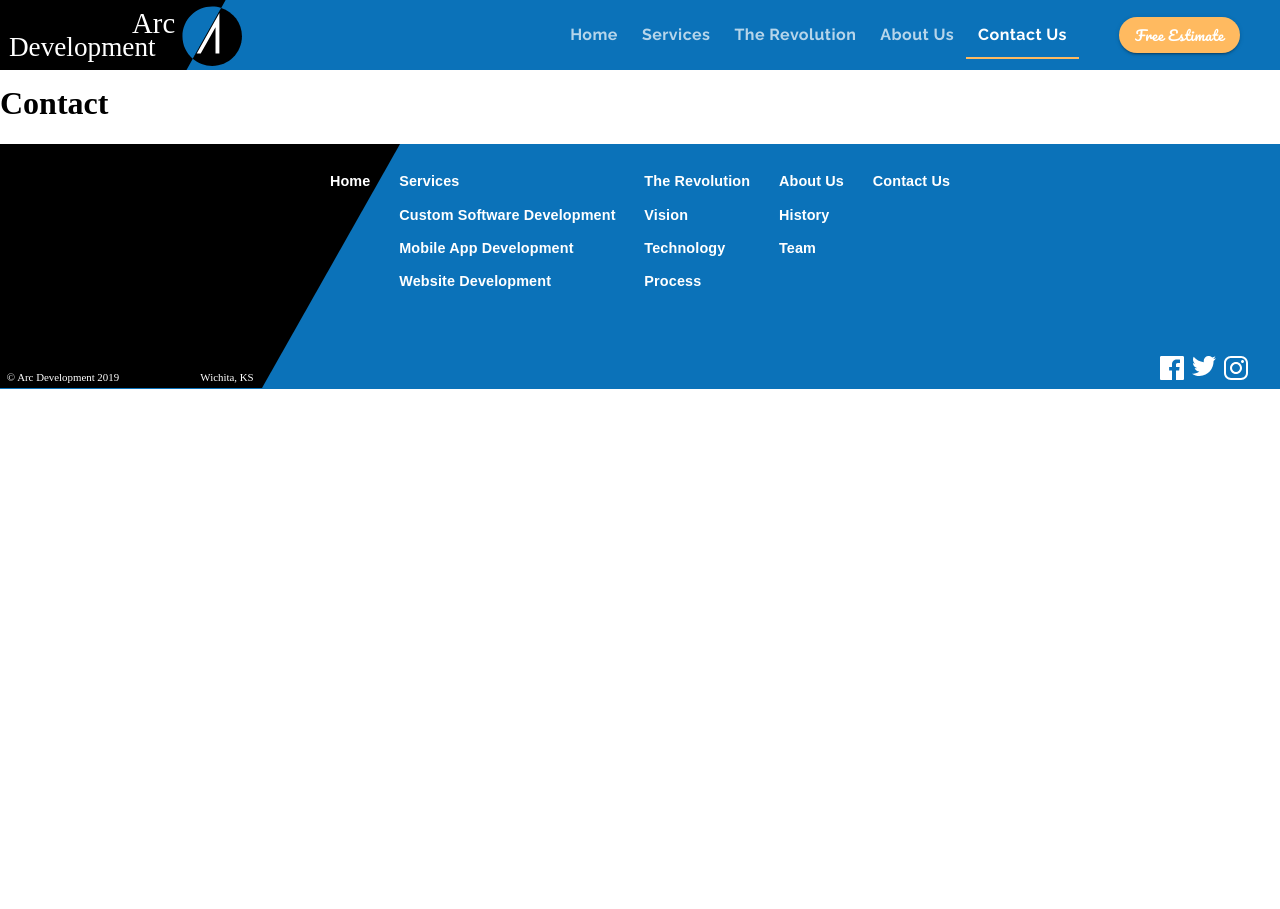
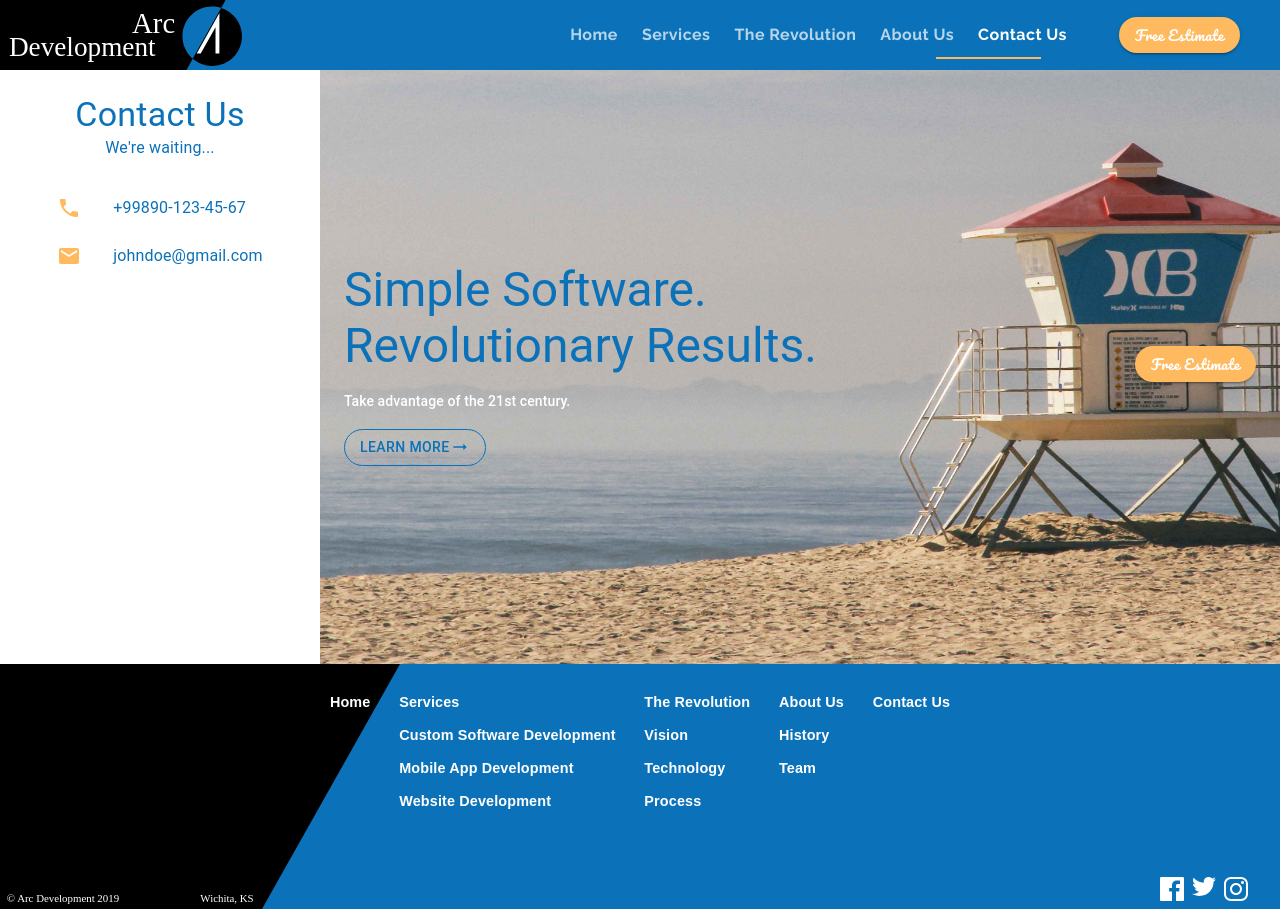
Before and after one commit to oybek703/mui-react, a React (Create React App) app: page /contact in a window 1280 px wide. Before the commit the page ends 800 px from the top, so only its background shows below. Built offline with nearby package versions, Linux system fonts and the light colour scheme.

Commit message:
contact page done until form

```diff
--- a/src/components/About.js
+++ b/src/components/About.js
@@ -1,10 +1,11 @@
-import React from 'react'
+import React, {Fragment} from 'react'
 import {Avatar, Container, makeStyles, Typography, useMediaQuery} from "@material-ui/core"
 import Grid from "@material-ui/core/Grid"
 import history from '../assets/history.svg'
 import avatar from '../assets/founder.jpg'
 import yearbook from '../assets/yearbook.svg'
 import puppy from '../assets/puppy.svg'
+import ActionCall from "./UI/ActionCall"
 const useStyles = makeStyles(theme => ({
     marginTop: {
         marginTop: '1em'
@@ -45,7 +46,8 @@ const About = () => {
     const classes = useStyles()
     const matchSM = useMediaQuery(theme => theme.breakpoints.down('sm'))
     return (
-        <Container>
+        <Fragment>
+            <Container>
             <Grid justify={matchSM ? 'center' : 'flex-start'} container className={classes.marginTop}>
                 <Typography color='primary' align={matchSM ? 'center' : 'left'} variant='h4'>About Us</Typography>
             </Grid>
@@ -102,6 +104,8 @@ const About = () => {
                 </Grid>
             </Grid>
         </Container>
+            <ActionCall/>
+        </Fragment>
     )
 }
 
--- a/src/components/App.js
+++ b/src/components/App.js
@@ -11,6 +11,7 @@ import MobileApps from "./MobileApps"
 import Websites from "./Websites"
 import Revolution from "./Revolution"
 import About from "./About"
+import Contact from "./Contact"
 const App = () => {
     return (
         <ThemeProvider theme={theme}>
@@ -24,7 +25,7 @@ const App = () => {
                  <Route  exact path='/websites' component={Websites}/>
                  <Route  exact path='/revolution' component={Revolution}/>
                  <Route  exact path='/about' component={About}/>
-                 <Route  exact path='/contact' component={() => <h1>Contact</h1>}/>
+                 <Route  exact path='/contact' component={Contact}/>
                  <Route  exact path='/estimate' component={() => <h1>Free Estimate</h1>}/>
              </Switch>
                 <Footer/>
--- /dev/null
+++ b/src/components/Contact.js
@@ -0,0 +1,62 @@
+import React from 'react'
+import Grid from "@material-ui/core/Grid"
+import ActionCall from "./UI/ActionCall"
+import {List, makeStyles, Typography, useMediaQuery} from "@material-ui/core"
+import ListItem from "@material-ui/core/ListItem"
+import ListItemIcon from "@material-ui/core/ListItemIcon"
+import PhoneIcon from '@material-ui/icons/Phone'
+import EmailIcon from '@material-ui/icons/Email';
+import ListItemText from "@material-ui/core/ListItemText"
+import Link from "@material-ui/core/Link"
+
+const useStyles = makeStyles(theme => ({
+    pageContainer: {
+        [theme.breakpoints.up('md')]: {
+            marginTop: '-4em',
+        }
+    },
+    contactPart: {
+        marginTop: '.4em',
+        [theme.breakpoints.up('md')]: {
+            paddingTop: '4.5em',
+        }
+    }
+}))
+
+const Contact = () => {
+    const matchSM = useMediaQuery(theme => theme.breakpoints.down('sm'))
+    const classes = useStyles()
+    return (
+        <Grid container className={classes.pageContainer} direction={matchSM ? 'column' : 'row'}>
+            <Grid item container justify='center' md={3} className={classes.contactPart}>
+                <Grid item>
+                    <Typography variant='h4' align='center' color='primary'>Contact Us</Typography>
+                    <Typography color='primary' align='center' gutterBottom paragraph>We're waiting...</Typography>
+                    <List component='ul'>
+                        <ListItem>
+                            <ListItemIcon>
+                                <PhoneIcon color='secondary'/>
+                            </ListItemIcon>
+                            <ListItemText>
+                                <Link href="tel:+99890-123-45-67">+99890-123-45-67</Link>
+                            </ListItemText>
+                        </ListItem>
+                        <ListItem>
+                            <ListItemIcon>
+                                <EmailIcon color='secondary'/>
+                            </ListItemIcon>
+                            <ListItemText>
+                                <Link href="mailto:johndoe@gmail.com">johndoe@gmail.com</Link>
+                            </ListItemText>
+                        </ListItem>
+                    </List>
+                </Grid>
+            </Grid>
+            <Grid item md={9}>
+                <ActionCall/>
+            </Grid>
+        </Grid>
+    )
+}
+
+export default Contact
--- a/src/components/UI/ActionCall.js
+++ b/src/components/UI/ActionCall.js
@@ -39,7 +39,7 @@ const ActionCall = () => {
                             Simple Software. <br/>
                             Revolutionary Results.
                         </Typography>
-                        <Typography gutterBottom variant='subtitle2'>
+                        <Typography gutterBottom variant='subtitle2' paragraph>
                             Take advantage of the 21st century.
                         </Typography>
                         <LearnButton link='/revolution'/>
```
